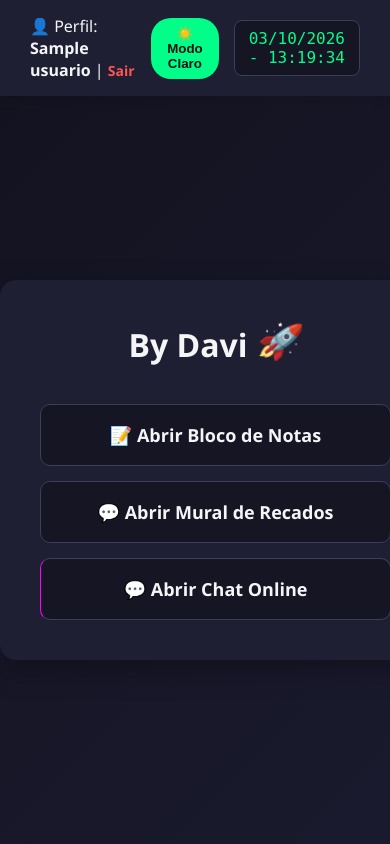
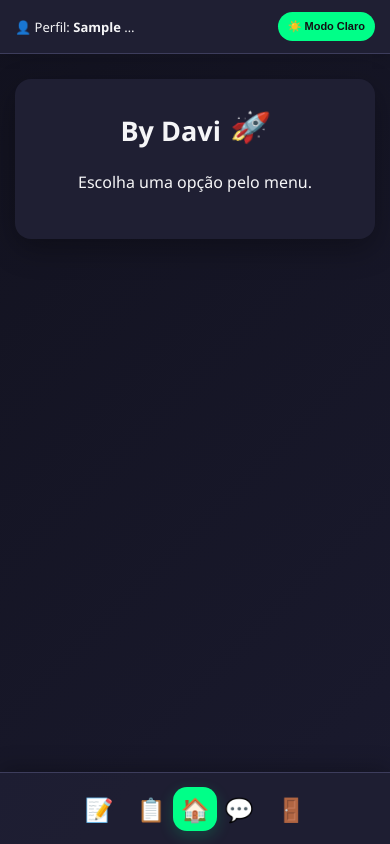
Before and after one commit to dsilva55629-eng/Primeiro-Site, a Flask app: template templates/index.html in a window 390 px wide; the page is wider, and only the part inside the window is pictured. Run offline with Flask 3, Linux system fonts and the light colour scheme; the template is opened without the code that fills it: most values are stand-ins (such as "Sample title", 1, 10 or a date in 2020).

Commit message:
Update index.html

```diff
--- a/templates/index.html
+++ b/templates/index.html
@@ -16,6 +16,7 @@
             --input: #151524;
             --border: #3d3d5c;
             --text-btn: #121214;
+            --barra: rgba(31, 31, 51, 0.96);
         }
 
         [data-theme="light"] {
@@ -26,6 +27,11 @@
             --input: #f5f7fa;
             --border: #d1d9e6;
             --text-btn: #ffffff;
+            --barra: rgba(255, 255, 255, 0.96);
+        }
+
+        * {
+            box-sizing: border-box;
         }
 
         body {
@@ -33,21 +39,122 @@
             background: var(--bg);
             color: var(--text);
             margin: 0;
+            min-height: 100vh;
+            transition: background 0.3s ease, color 0.3s ease;
+            padding-left: 78px;
+        }
+
+        /* =========================
+           BARRA LATERAL - PC
+        ========================= */
+
+        .barra-navegacao {
+            position: fixed;
+            left: 0;
+            top: 0;
+            width: 78px;
+            height: 100vh;
+            background: var(--barra);
+            border-right: 1px solid var(--border);
+            box-shadow: 4px 0 20px rgba(0, 0, 0, 0.25);
+
             display: flex;
             flex-direction: column;
-            min-height: 100vh;
-            transition: background 0.3s ease, color 0.3s ease;
+            align-items: center;
+
+            padding: 18px 0;
+            z-index: 1000;
         }
+
+        .nav-cima,
+        .nav-baixo {
+            display: flex;
+            flex-direction: column;
+            align-items: center;
+            gap: 12px;
+        }
+
+        .nav-baixo {
+            margin-top: auto;
+        }
+
+        .nav-item {
+            width: 52px;
+            height: 52px;
+
+            display: flex;
+            align-items: center;
+            justify-content: center;
+
+            border-radius: 14px;
+
+            color: var(--text);
+            text-decoration: none;
+
+            font-size: 25px;
+
+            border: 1px solid transparent;
+
+            transition: 0.2s ease;
+        }
+
+        .nav-item:hover {
+            background: var(--input);
+            border-color: var(--border);
+            transform: translateX(3px);
+        }
+
+        .nav-item.home {
+            background: var(--primary);
+            color: var(--text-btn);
+            box-shadow: 0 5px 15px rgba(0, 255, 136, 0.18);
+        }
+
+        [data-theme="light"] .nav-item.home {
+            box-shadow: 0 5px 15px rgba(0, 123, 255, 0.18);
+        }
+
+        .nav-item.admin {
+            color: #ffaa00;
+        }
+
+        .nav-item.sair {
+            color: #ff5555;
+        }
+
+        /* =========================
+           TOPO
+        ========================= */
 
         .header-status {
             width: 100%;
             padding: 15px 30px;
+
             display: flex;
             justify-content: space-between;
             align-items: center;
-            box-sizing: border-box;
+
             background-color: var(--container);
-            box-shadow: 0 4px 12px rgba(0,0,0,0.1);
+            box-shadow: 0 4px 12px rgba(0, 0, 0, 0.1);
+
+            border-bottom: 1px solid var(--border);
+        }
+
+        .perfil {
+            font-size: 15px;
+        }
+
+        .logout {
+            color: #ff5555;
+            text-decoration: none;
+            font-size: 14px;
+            font-weight: bold;
+        }
+
+        .controles-topo {
+            display: flex;
+            gap: 15px;
+            align-items: center;
         }
 
         .relogio {
@@ -70,21 +177,29 @@
             font-weight: bold;
         }
 
+        /* =========================
+           MENU CENTRAL
+        ========================= */
+
         .container-menu {
             margin: auto;
             background-color: var(--container);
             padding: 40px;
             border-radius: 16px;
+
             width: 90%;
             max-width: 500px;
+
             text-align: center;
-            box-shadow: 0 10px 30px rgba(0,0,0,0.3);
+
+            box-shadow: 0 10px 30px rgba(0, 0, 0, 0.3);
         }
 
         .assinatura {
             font-size: 32px;
             font-weight: bold;
             margin-bottom: 35px;
+
             display: flex;
             justify-content: center;
             align-items: center;
@@ -92,13 +207,14 @@
         }
 
         .nave {
-            display: inline-block;
             font-size: 36px;
             animation: flutuar 1.5s ease-in-out infinite;
         }
 
         @keyframes flutuar {
-            0%, 100% {
+
+            0%,
+            100% {
                 transform: translateY(0) rotate(0deg);
             }
 
@@ -107,57 +223,236 @@
             }
         }
 
+        /* Esconde os antigos botões do menu */
         .botoes-menu {
-            display: flex;
-            flex-direction: column;
-            gap: 15px;
+            display: none;
         }
 
-        .btn-link {
-            display: block;
-            padding: 18px;
-            background: var(--input);
-            color: var(--text);
-            text-decoration: none;
-            border-radius: 10px;
-            font-size: 18px;
-            font-weight: bold;
-            border-left: 5px solid var(--primary);
-            border: 1px solid var(--border);
-            transition: 0.2s;
+        /* =========================
+           CELULAR
+        ========================= */
+
+        @media (max-width: 700px) {
+
+            body {
+                padding-left: 0;
+                padding-bottom: 82px;
+            }
+
+            /* Barra passa para baixo */
+
+            .barra-navegacao {
+                top: auto;
+                bottom: 0;
+                left: 0;
+
+                width: 100%;
+                height: 72px;
+
+                flex-direction: row;
+                justify-content: center;
+
+                padding: 8px 10px;
+
+                border-right: none;
+                border-top: 1px solid var(--border);
+
+                box-shadow: 0 -4px 20px rgba(0, 0, 0, 0.25);
+            }
+
+            .nav-cima,
+            .nav-baixo {
+                flex-direction: row;
+                gap: 8px;
+            }
+
+            .nav-baixo {
+                margin-top: 0;
+            }
+
+            .nav-item {
+                width: 48px;
+                height: 48px;
+                font-size: 23px;
+            }
+
+            /* Casa no meio */
+
+            .nav-cima {
+                order: 1;
+            }
+
+            .nav-baixo {
+                order: 3;
+            }
+
+            .home-wrapper {
+                order: 2;
+            }
+
+            /* Topo */
+
+            .header-status {
+                padding: 12px 15px;
+                gap: 10px;
+            }
+
+            .perfil {
+                font-size: 13px;
+            }
+
+            .controles-topo {
+                gap: 7px;
+            }
+
+            .btn-tema {
+                padding: 8px 10px;
+                font-size: 12px;
+            }
+
+            .relogio {
+                font-size: 12px;
+                padding: 7px 8px;
+            }
+
+            /* Menu */
+
+            .container-menu {
+                width: calc(100% - 30px);
+                padding: 30px 20px;
+                margin: 25px auto;
+            }
+
+            .assinatura {
+                font-size: 27px;
+                margin-bottom: 20px;
+            }
+
+            .nave {
+                font-size: 31px;
+            }
         }
 
-        .btn-link:hover {
-            transform: translateX(5px);
-            background: var(--border);
-        }
+        /* Celulares menores */
 
-        .logout {
-            color: #ff5555;
-            text-decoration: none;
-            font-size: 14px;
-            font-weight: bold;
-        }
+        @media (max-width: 430px) {
 
-        .admin-btn {
-            border-left-color: #ffaa00;
+            .perfil {
+                max-width: 120px;
+                overflow: hidden;
+                text-overflow: ellipsis;
+                white-space: nowrap;
+            }
+
+            .relogio {
+                display: none;
+            }
+
+            .btn-tema {
+                font-size: 11px;
+            }
+
+            .nav-item {
+                width: 44px;
+                height: 44px;
+            }
         }
     </style>
 </head>
 
 <body>
 
+    <!-- =========================
+         BARRA DE NAVEGAÇÃO
+    ========================== -->
+
+    <nav class="barra-navegacao">
+
+        <div class="nav-cima">
+
+            <!-- Bloco -->
+            <a href="/bloco"
+               class="nav-item"
+               title="Bloco de Notas">
+                📝
+            </a>
+
+            <!-- Mural -->
+            <a href="/mural"
+               class="nav-item"
+               title="Mural">
+                📋
+            </a>
+
+        </div>
+
+
+        <!-- CASA -->
+        <div class="home-wrapper">
+
+            <a href="/"
+               class="nav-item home"
+               title="Menu">
+                🏠
+            </a>
+
+        </div>
+
+
+        <div class="nav-baixo">
+
+            <!-- Chat -->
+            <a href="/chat"
+               class="nav-item"
+               title="Chat">
+                💬
+            </a>
+
+
+            {% if eh_admin %}
+
+            <!-- ADM -->
+            <a href="/admin"
+               class="nav-item admin"
+               title="Painel Administrativo">
+                🛠️
+            </a>
+
+            {% endif %}
+
+            <!-- Sair -->
+            <a href="/logout"
+               class="nav-item sair"
+               title="Sair">
+                🚪
+            </a>
+
+        </div>
+
+    </nav>
+
+
+    <!-- =========================
+         TOPO
+    ========================== -->
+
     <div class="header-status">
 
-        <div>
-            👤 Perfil: <strong>{{ usuario }}</strong> |
+        <div class="perfil">
+
+            👤 Perfil:
+            <strong>{{ usuario }}</strong>
+
+            <span> | </span>
 
             <a href="/logout" class="logout">
                 Sair
             </a>
+
         </div>
 
-        <div style="display: flex; gap: 15px; align-items: center;">
+
+        <div class="controles-topo">
 
             <button
                 class="btn-tema"
@@ -167,6 +462,7 @@
                 ☀️ Modo Claro
 
             </button>
+
 
             <div
                 class="relogio"
@@ -181,6 +477,10 @@
     </div>
 
 
+    <!-- =========================
+         MENU
+    ========================== -->
+
     <div class="container-menu">
 
         <div class="assinatura">
@@ -193,50 +493,9 @@
 
         </div>
 
-
-        <div class="botoes-menu">
-
-            {% if eh_admin %}
-
-            <a
-                href="/admin"
-                class="btn-link admin-btn">
-
-                🛠️ Painel Administrativo
-
-            </a>
-
-            {% endif %}
-
-
-            <a
-                href="/bloco"
-                class="btn-link">
-
-                📝 Abrir Bloco de Notas
-
-            </a>
-
-
-            <a
-                href="/mural"
-                class="btn-link">
-
-                💬 Abrir Mural de Recados
-
-            </a>
-
-
-            <a
-                href="/chat"
-                class="btn-link"
-                style="border-left-color: #ff00ff;">
-
-                💬 Abrir Chat Online
-
-            </a>
-
-        </div>
+        <p>
+            Escolha uma opção pelo menu.
+        </p>
 
     </div>
 
```
